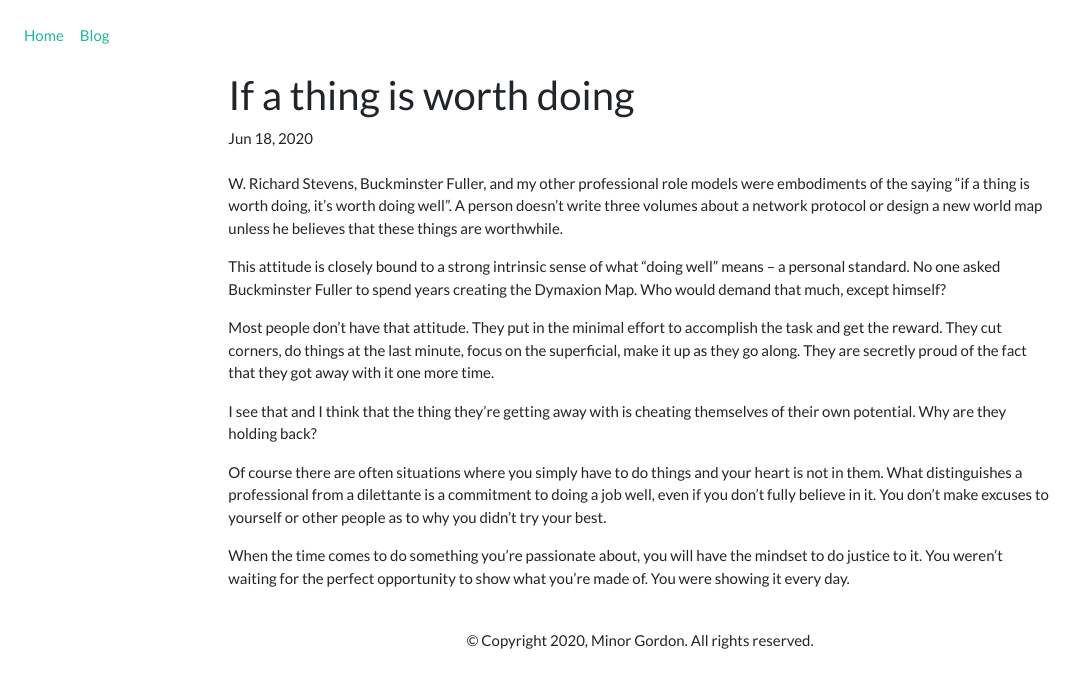
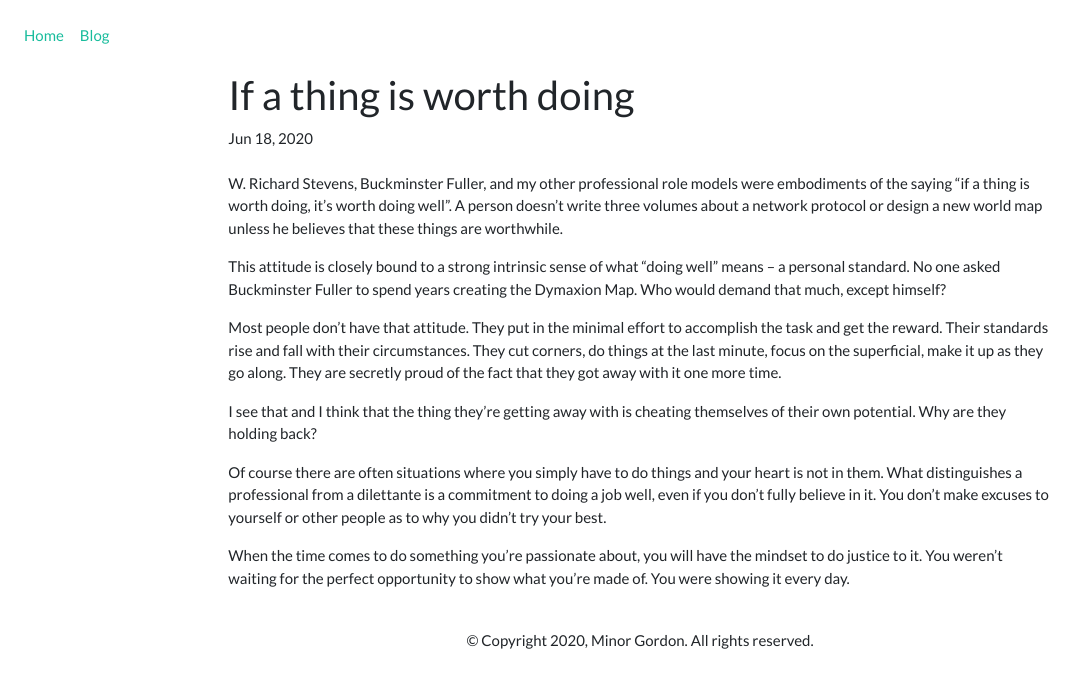
Before and after one commit to minorg/minorgordon.net, a Jekyll site: the page built from _posts/2020-06-18-if-a-thing-is-worth-doing.md, in a window 1280 px wide. Shown: the top 688 px of the page, without its empty margins (0-1087 px from the left). Built offline with Jekyll 4.4.1, drawn with Linux system fonts in a browser that asks for light colours; nearby versions of some CDN libraries.

Commit message:
tweak post

```diff
--- a/_posts/2020-06-18-if-a-thing-is-worth-doing.md
+++ b/_posts/2020-06-18-if-a-thing-is-worth-doing.md
@@ -9,7 +9,7 @@ W. Richard Stevens, Buckminster Fuller, and my other professional role models we
 
 This attitude is closely bound to a strong intrinsic sense of what "doing well" means -- a personal standard. No one asked Buckminster Fuller to spend years creating the Dymaxion Map. Who would demand that much, except himself?
 
-Most people don't have that attitude. They put in the minimal effort to accomplish the task and get the reward. They cut corners, do things at the last minute, focus on the superficial, make it up as they go along. They are secretly proud of the fact that they got away with it one more time.
+Most people don't have that attitude. They put in the minimal effort to accomplish the task and get the reward. Their standards rise and fall with their circumstances. They cut corners, do things at the last minute, focus on the superficial, make it up as they go along. They are secretly proud of the fact that they got away with it one more time.
 
 I see that and I think that the thing they're getting away with is cheating themselves of their own potential. Why are they holding back?
 
```
